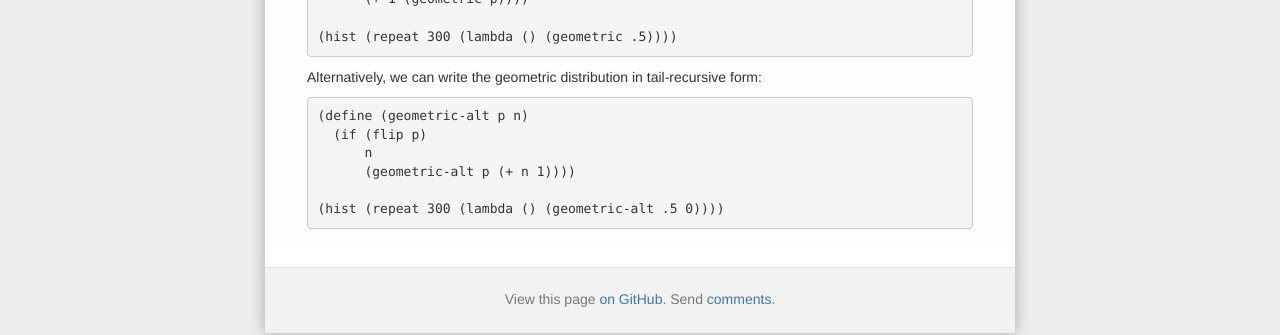
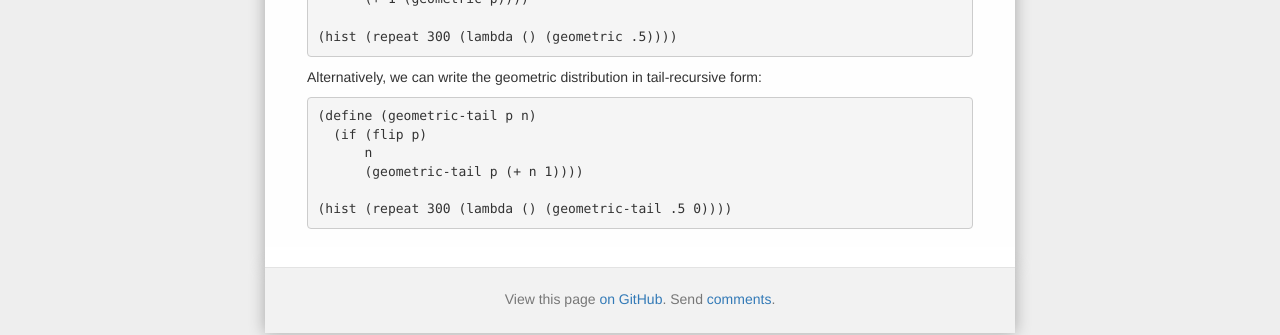
Before and after one commit to forestdb/forestdb.org, a Jekyll site: the page built from models/geometric.md, in a window 1280 px wide. Shown: the part 262-597 px from the top of the page. Built offline with Jekyll 4.4.1, drawn with Linux system fonts in a browser that asks for light colours; nearby versions of some CDN libraries.

Commit message:
Update geometric.md

```diff
--- a/models/geometric.md
+++ b/models/geometric.md
@@ -17,9 +17,9 @@ A simple recursively defined distribution on the integers.
 
 Alternatively, we can write the geometric distribution in tail-recursive form:
 
-    (define (geometric-alt p n)
+    (define (geometric-tail p n)
       (if (flip p)
           n
-          (geometric-alt p (+ n 1))))
+          (geometric-tail p (+ n 1))))
 
-    (hist (repeat 300 (lambda () (geometric-alt .5 0))))
+    (hist (repeat 300 (lambda () (geometric-tail .5 0))))
```
